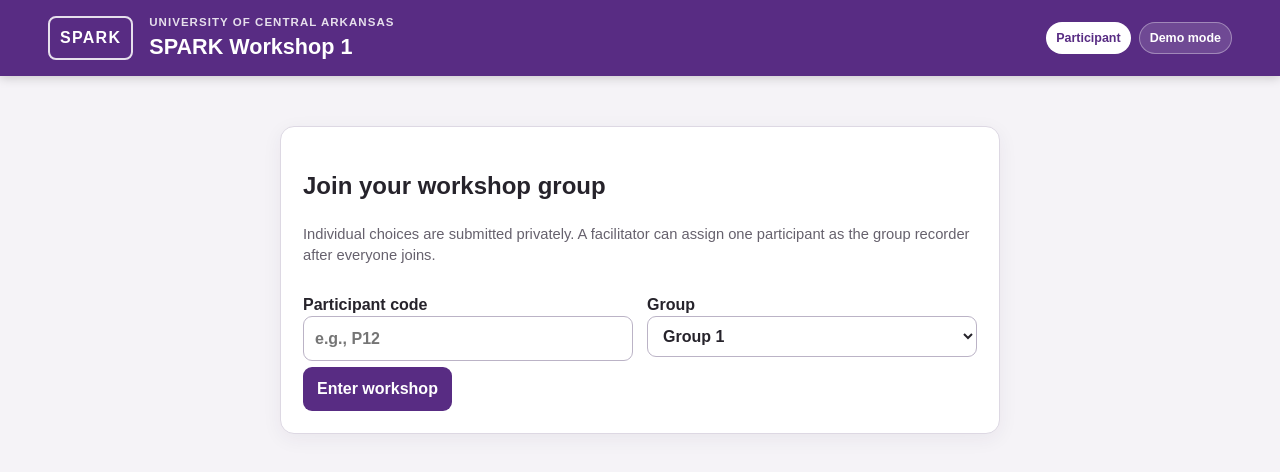
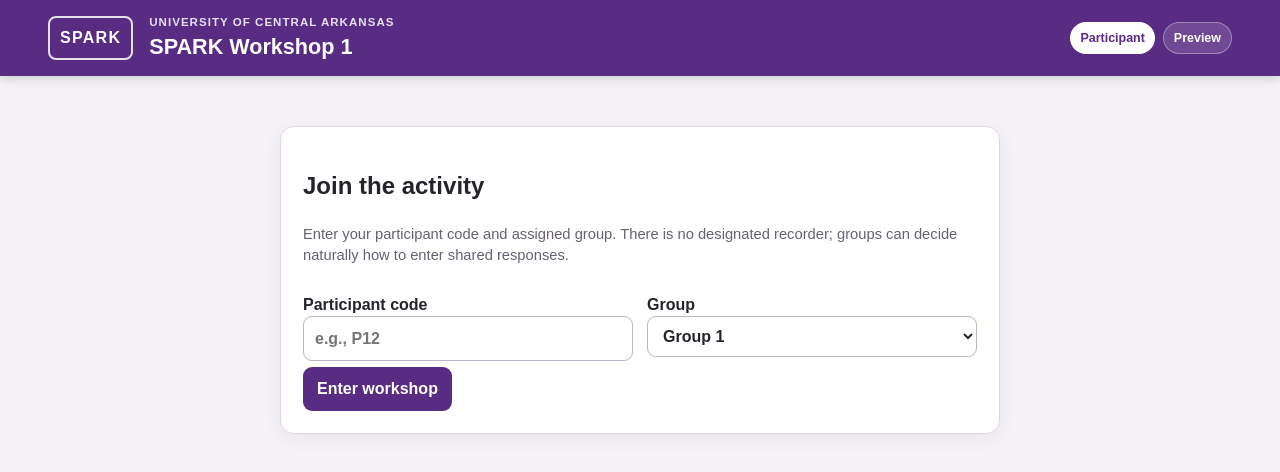
Before and after one commit to paruchuri9-sys/SPARK-Workshop1, a plain HTML site: page index.html in a window 1280 px wide. Drawn offline with Linux system fonts and the light colour scheme.

Commit message:
Separate teacher/player flow and load moderator controls

```diff
--- a/index.html
+++ b/index.html
@@ -15,15 +15,15 @@
     <h1>SPARK Workshop 1</h1>
   </div>
   <div class="header-right">
-    <span id="roleBadge" class="badge">Participant</span>
-    <span id="connectionBadge" class="badge secondary">Demo mode</span>
+    <span id="roleBadge" class="badge">Teacher / Player</span>
+    <span id="connectionBadge" class="badge secondary">Preview</span>
   </div>
 </header>
 
 <main class="shell">
   <section id="joinView" class="card join-card">
-    <h2>Join your workshop group</h2>
-    <p class="muted">Individual choices are submitted privately. A facilitator can assign one participant as the group recorder after everyone joins.</p>
+    <h2>Join the activity</h2>
+    <p class="muted">Enter your participant code and assigned group. There is no designated recorder; groups can decide naturally how to enter shared responses.</p>
     <div class="grid two">
       <label>Participant code
         <input id="participantCode" autocomplete="off" placeholder="e.g., P12" />
@@ -63,6 +63,7 @@
 <script src="patch.js"></script>
 <script src="patch2.js"></script>
 <script src="patch3.js"></script>
+<script src="patch4.js"></script>
 <script src="review.js"></script>
 </body>
 </html>
```
